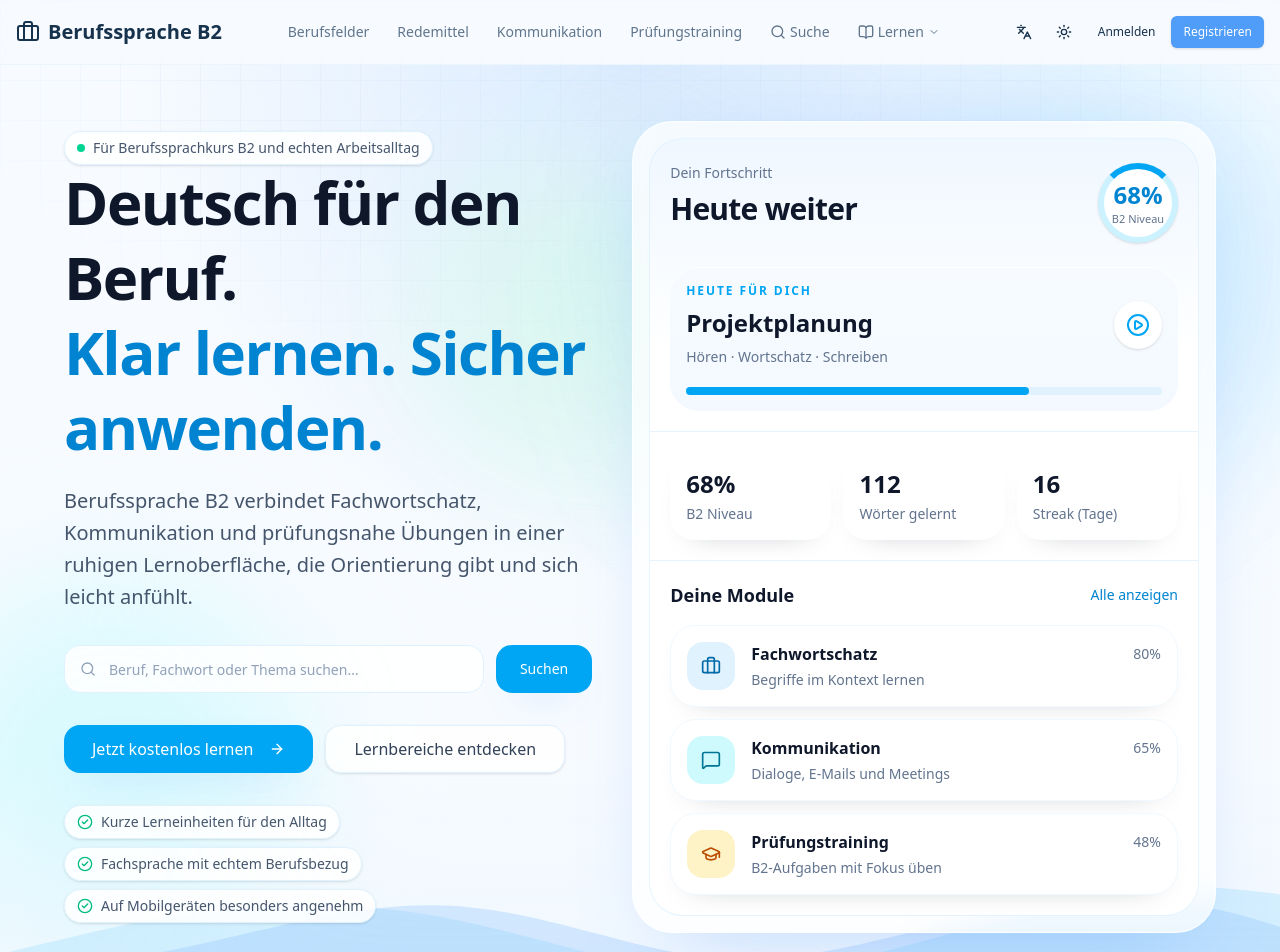
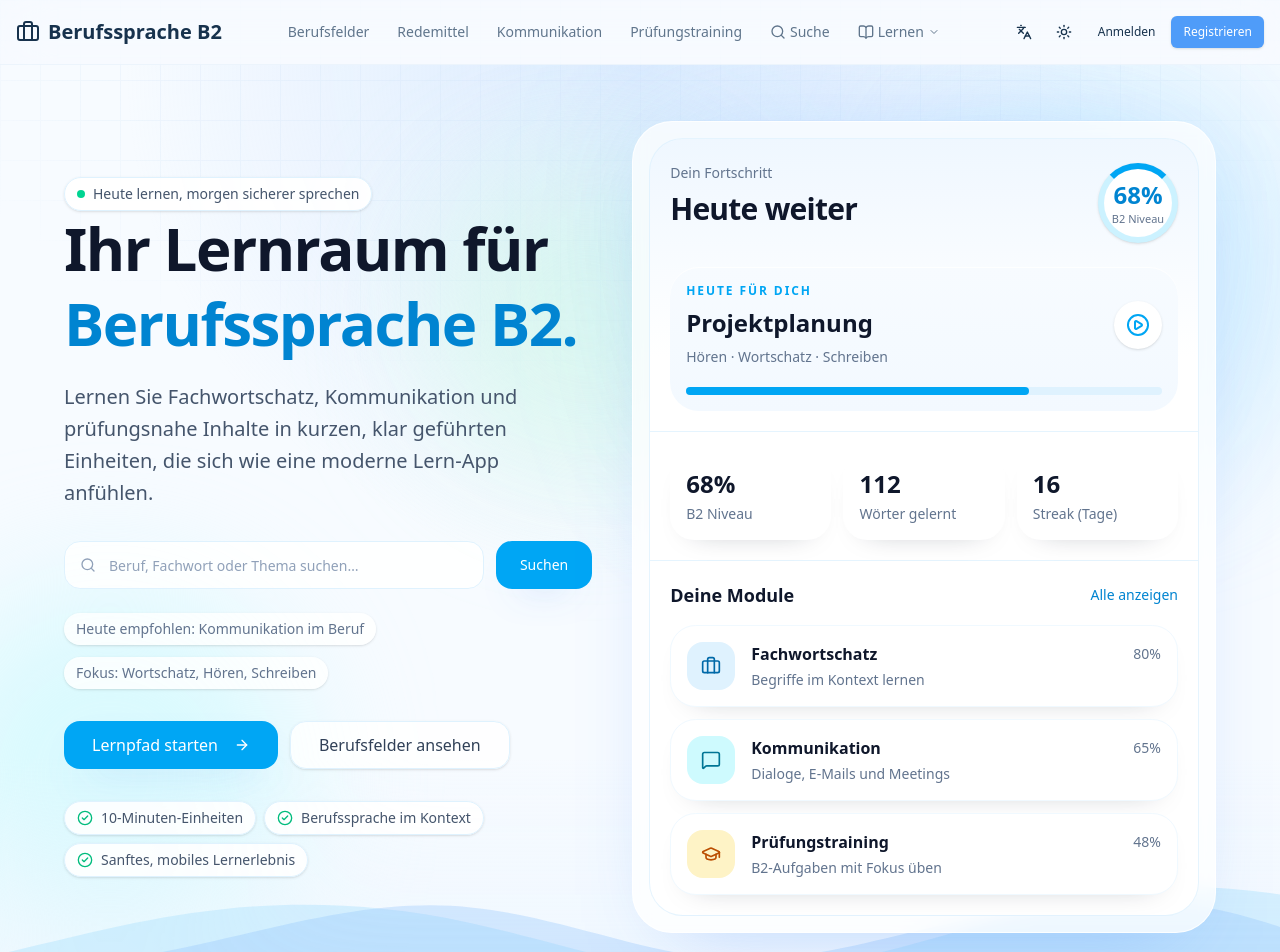
Before and after one commit to tkaracam/berufsspracheb2, a Next.js app: page / in a window 1280 px wide. Shown: the top 952 px of the page. Built offline with nearby package versions, Linux system fonts and the light colour scheme.

Commit message:
Make homepage hero feel more app-like

```diff
--- a/app/(public)/page.tsx
+++ b/app/(public)/page.tsx
@@ -73,9 +73,9 @@ const quickFacts = [
 ];
 
 const benefits = [
-  "Kurze Lerneinheiten für den Alltag",
-  "Fachsprache mit echtem Berufsbezug",
-  "Auf Mobilgeräten besonders angenehm",
+  "10-Minuten-Einheiten",
+  "Berufssprache im Kontext",
+  "Sanftes, mobiles Lernerlebnis",
 ];
 
 export default function HomePage() {
@@ -86,24 +86,33 @@ export default function HomePage() {
 
         <div className="mx-auto grid max-w-6xl gap-10 lg:grid-cols-[0.95fr_1.05fr] lg:items-center">
           <div>
-            <div className="inline-flex items-center gap-2 rounded-full border border-sky-100 bg-white/85 px-3 py-1.5 text-sm font-medium text-slate-600 shadow-sm">
+            <div className="inline-flex items-center gap-2 rounded-full border border-sky-100 bg-white/90 px-3 py-1.5 text-sm font-medium text-slate-600 shadow-sm">
               <span className="h-2 w-2 rounded-full bg-emerald-400" />
-              Für Berufssprachkurs B2 und echten Arbeitsalltag
+              Heute lernen, morgen sicherer sprechen
             </div>
 
             <h1 className="max-w-3xl text-4xl font-bold leading-tight tracking-tight text-slate-900 md:text-6xl">
-              Deutsch für den Beruf.
+              Ihr Lernraum für
               <br />
-              <span className="text-sky-600">Klar lernen. Sicher anwenden.</span>
+              <span className="text-sky-600">Berufssprache B2.</span>
             </h1>
 
             <p className="mt-5 max-w-2xl text-lg leading-8 text-slate-600 md:text-xl">
-              {APP_NAME} verbindet Fachwortschatz, Kommunikation und prüfungsnahe
-              Übungen in einer ruhigen Lernoberfläche, die Orientierung gibt und
-              sich leicht anfühlt.
+              Lernen Sie Fachwortschatz, Kommunikation und prüfungsnahe Inhalte
+              in kurzen, klar geführten Einheiten, die sich wie eine moderne
+              Lern-App anfühlen.
             </p>
 
             <SearchHero />
+
+            <div className="mt-6 flex flex-wrap gap-3 text-sm text-slate-500">
+              <span className="rounded-full bg-white/80 px-3 py-1.5 shadow-sm">
+                Heute empfohlen: Kommunikation im Beruf
+              </span>
+              <span className="rounded-full bg-white/80 px-3 py-1.5 shadow-sm">
+                Fokus: Wortschatz, Hören, Schreiben
+              </span>
+            </div>
 
             <div className="mt-8 flex flex-col gap-3 sm:flex-row">
               <Button
@@ -112,7 +121,7 @@ export default function HomePage() {
                 className="h-12 rounded-2xl bg-sky-500 px-7 text-base shadow-[0_18px_40px_-22px_rgba(59,130,246,0.75)] hover:bg-sky-600"
               >
                 <Link href="/register">
-                  Jetzt kostenlos lernen <ArrowRight className="ml-2 h-4 w-4" />
+                  Lernpfad starten <ArrowRight className="ml-2 h-4 w-4" />
                 </Link>
               </Button>
               <Button
@@ -121,7 +130,7 @@ export default function HomePage() {
                 asChild
                 className="h-12 rounded-2xl border-sky-100 bg-white/80 px-7 text-base text-slate-700 hover:bg-white"
               >
-                <Link href="/berufsfelder">Lernbereiche entdecken</Link>
+                <Link href="/berufsfelder">Berufsfelder ansehen</Link>
               </Button>
             </div>
 
```
